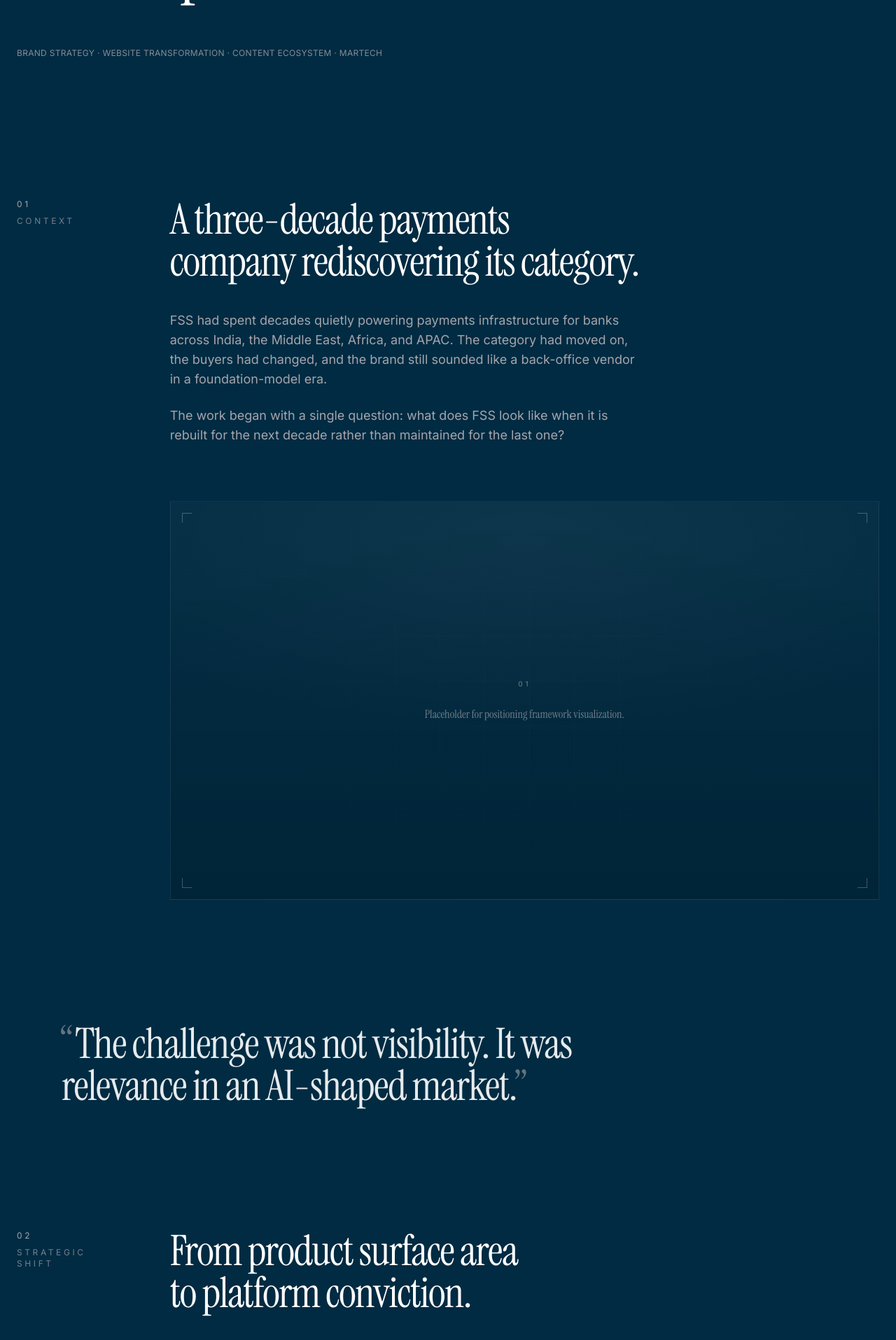
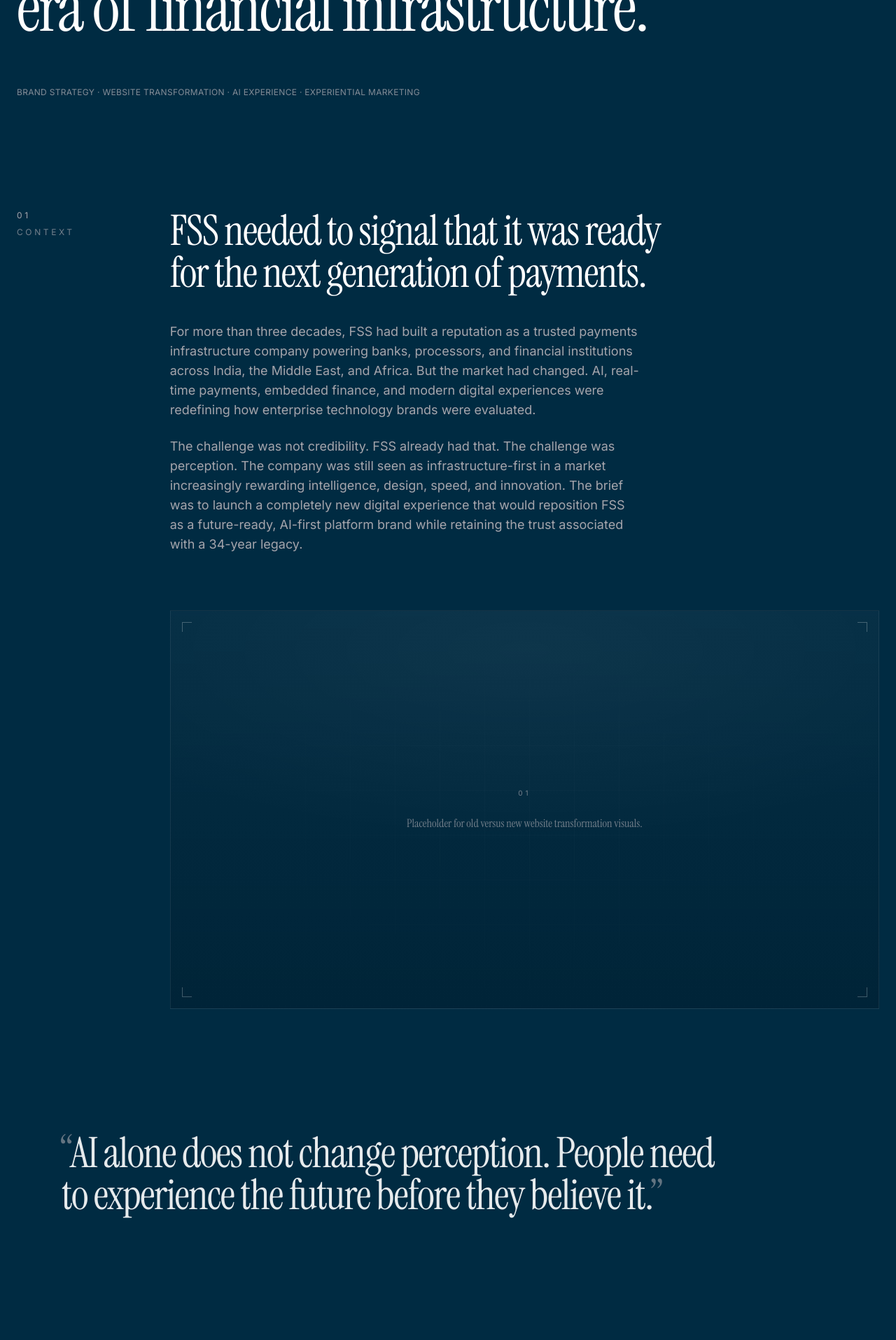
Before and after one commit to d-sourabh/dsignosour, a React (Vite) app: page /work/fss-transformation in a window 1280 px wide. Shown: the part 620-2535 px from the top of the page at 70% size. Built offline with nearby package versions, Linux system fonts and the light colour scheme.

Commit message:
Update case study position labels to X/08

```diff
--- a/src/pages/FSSTransformation.tsx
+++ b/src/pages/FSSTransformation.tsx
@@ -11,95 +11,98 @@
   return (
     <CaseStudyPage>
       <CaseStudyOpening
-        index="01 / 04"
+        index="01 / 08"
         eyebrow="Case Study · FSS"
-        meta="Brand Strategy · Website Transformation · Content Ecosystem · Martech"
-        statement="Transforming a legacy fintech company into a modern AI-first platform brand."
+        meta="Brand Strategy · Website Transformation · AI Experience · Experiential Marketing"
+        statement="Transforming a legacy payments company into an AI-first brand experience built for the next era of financial infrastructure."
       />
 
       <CaseStudySection
         index="01"
         label="Context"
-        heading="A three-decade payments company rediscovering its category."
+        heading="FSS needed to signal that it was ready for the next generation of payments."
         body={[
-          "FSS had spent decades quietly powering payments infrastructure for banks across India, the Middle East, Africa, and APAC. The category had moved on, the buyers had changed, and the brand still sounded like a back-office vendor in a foundation-model era.",
-          "The work began with a single question: what does FSS look like when it is rebuilt for the next decade rather than maintained for the last one?",
+          "For more than three decades, FSS had built a reputation as a trusted payments infrastructure company powering banks, processors, and financial institutions across India, the Middle East, and Africa. But the market had changed. AI, real-time payments, embedded finance, and modern digital experiences were redefining how enterprise technology brands were evaluated.",
+          "The challenge was not credibility. FSS already had that. The challenge was perception. The company was still seen as infrastructure-first in a market increasingly rewarding intelligence, design, speed, and innovation. The brief was to launch a completely new digital experience that would reposition FSS as a future-ready, AI-first platform brand while retaining the trust associated with a 34-year legacy.",
         ]}
-        placeholder="Placeholder for positioning framework visualization."
+        placeholder="Placeholder for old versus new website transformation visuals."
       />
 
       <PullStatement>
-        The challenge was not visibility. It was relevance in an AI-shaped
-        market.
+        AI alone does not change perception. People need to experience the
+        future before they believe it.
       </PullStatement>
 
       <CaseStudySection
         index="02"
         label="Strategic Shift"
-        heading="From product surface area to platform conviction."
+        heading="The launch was designed as a full-scale perception shift rather than a website refresh."
         body={[
-          "The brand had been speaking in product names. The market was listening for platform thinking. We rebuilt the narrative around three pillars: Protect, Grow, Create, mapped to the actual modernization decisions banking CIOs and CTOs were making.",
-          "Every artefact downstream, from positioning to website to content, was tested against a single rule: does this sound like a platform company building the next era of payments, or a vendor renewing a contract?",
+          "Instead of treating the website as a standalone marketing asset, we treated it as the centrepiece of a larger brand transformation initiative. Every decision was guided by a single objective: make FSS feel unmistakably modern without disconnecting from its credibility in payments.",
+          "The visual system moved to a cinematic dark-mode interface built around deep blacks, sharp red accents, motion design, and immersive storytelling. At the same time, we introduced \u201CMerlin,\u201D a multilingual AI assistant designed to make the platform feel intelligent, conversational, and globally accessible. The launch strategy expanded beyond digital into physical experiences, AR activations, AI-powered interactions, and immersive storytelling environments across offices and client touchpoints.",
         ]}
-        placeholder="Placeholder for Protect, Grow, Create narrative framework."
+        placeholder="Placeholder for brand strategy framework and AI-first positioning visuals."
         reverse
       />
 
       <CaseStudySection
         index="03"
-        label="Website Transformation"
-        heading="An editorial system, not a brochure."
+        label="Website Experience"
+        heading="The new website was engineered to feel immersive, intelligent, and alive."
         body={[
-          "The site moved from feature lists to story architectures. Each product page became an argument: who this is for, what is changing in their world, and why FSS is the platform shaped for that change.",
-          "Content modules, hero systems, and templates were rebuilt so marketing could ship narrative at the pace of the market, not the pace of quarterly cycles.",
+          "The website was rebuilt from the ground up with a focus on interaction design, motion systems, and modern enterprise storytelling. Scroll-triggered animations, cinematic transitions, WebGL-driven visual elements, and micro-interactions transformed the browsing experience into something more experiential than informational.",
+          "The platform also integrated live martech systems and dynamic content surfaces that continuously pulled whitepapers, demos, and knowledge assets into the experience. Merlin, the multilingual LLM-powered assistant, enabled visitors to interact with the platform in more than 150 languages. Every layer of the experience was designed to reinforce one message: FSS was entering the AI era with confidence and clarity.",
         ]}
-        placeholder="Placeholder for SEO and AEO growth visualization."
+        placeholder="Placeholder for dark-mode website screens and interaction design system."
       />
 
       <CaseStudySection
         index="04"
-        label="Content Ecosystem"
-        heading="A library that compounds."
+        label="Phygital Launch"
+        heading="The website launch extended into immersive physical experiences across offices and client environments."
         body={[
-          "We treated content as a system, not a calendar. Pillar narratives, executive POVs, podcast episodes, and CXO briefings were threaded into one ecosystem so every piece reinforced the next.",
-          "The result was a content engine where Payments Unheard, the FSS AI Masterclass, and original research kept pulling the same audience deeper into the platform story.",
+          "To ensure the launch became an organizational moment rather than a marketing announcement, we built a coordinated phygital rollout across Mumbai, Chennai, Dubai, and client-facing environments. Merlin cutouts equipped with QR triggers appeared across offices, linking employees to an AI-generated music video experience.",
+          "An AI-powered roaming robot wearing Merlin\u2019s signature red cape interacted with employees in real time, while augmented reality wall installations brought the company\u2019s future-facing narrative to life through smartphone-triggered animations. A touch-sensitive Tesseract cube installation added a science-fiction inspired interactive layer to the experience. For client meetings, sales teams carried matte-black launch kits containing NFC-enabled collateral, AR triggers, and projection-led storytelling experiences.",
         ]}
-        placeholder="Placeholder for content ecosystem diagram."
+        placeholder="Placeholder for AR wall installations, Merlin robot interactions, and Tesseract cube visuals."
         reverse
       />
 
       <CaseStudySection
         index="05"
-        label="Audience Growth"
-        heading="Compounding presence with the buyer."
-        body="LinkedIn moved from a publishing channel to an audience asset. CXO-grade thought leadership, narrative drops, and editorial campaigns built a community of senior banking buyers who returned for the writing, not the promotion."
-        placeholder="Placeholder for LinkedIn community growth curve."
+        label="Campaign Rollout"
+        heading="Every audience experienced the transformation through a tailored narrative layer."
+        body={[
+          "The rollout strategy was customized across clients, regulators, employees, and prospective talent audiences. LinkedIn campaigns targeted banking and payments leaders across Mumbai, Dubai, and Riyadh using localized storytelling experiences and region-aware landing pages. Merlin greeted users contextually, while the site dynamically surfaced relevant platform capabilities and thought leadership content.",
+          "Internally, employees were introduced to the launch through teaser campaigns, QR-driven interactions, and synchronized office activations leading into the CEO town hall and global website reveal. The objective was to convert employees into active brand participants instead of passive observers. This transformed the launch into a collective organizational experience that extended far beyond the website itself.",
+        ]}
+        placeholder="Placeholder for LinkedIn campaign creatives, launch kits, and employee engagement visuals."
       />
 
       <CaseStudySection
         index="06"
-        label="Martech Infrastructure"
-        heading="An operating layer underneath the narrative."
+        label="Operating Layer"
+        heading="The launch required new operational systems across technology, storytelling, and coordination."
         body={[
-          "Brand work only travels as far as the system carrying it. The team rebuilt the martech stack around buyer intelligence, account scoring, and orchestration so every campaign could move from broad reach to named-account precision.",
-          "This is where storytelling stopped being a deliverable and became a function with measurable pipeline behind it.",
+          "Executing the launch required capabilities that did not previously exist within the marketing function. The team worked with emerging technologies including WebGL environments, multilingual LLM systems, web-based augmented reality, and AI-assisted physical installations. To operationalize this, a two-week capability sprint was conducted with external specialists to train internal teams across production, prompting, interaction management, and activation workflows.",
+          "A hub-and-spoke execution model ensured synchronization across Mumbai, Chennai, Dubai, and client-facing deployments. Shared messaging systems, centralized launch governance, and rapid-response micro teams allowed the experience to remain consistent across digital, physical, and social channels simultaneously.",
         ]}
-        placeholder="Placeholder for martech automation architecture."
+        placeholder="Placeholder for launch operations workflow and cross-location coordination diagrams."
         reverse
       />
 
       <CaseStudyOutcomes
         index="07"
         outcomes={[
-          { metric: "#1", label: "Media Share of Voice" },
-          { metric: "100%+", label: "Organic Traffic Growth" },
-          { metric: "75K+", label: "LinkedIn Community" },
-          { metric: "500Cr+", label: "Influenced Pipeline" },
+          { metric: "91K+", label: "Unique visitors in the first month" },
+          { metric: "2.6×", label: "Increase in average session duration" },
+          { metric: "12.6K", label: "AI conversations handled autonomously by Merlin" },
+          { metric: "3.4M", label: "Organic social impressions generated by employees" },
         ]}
       />
 
       <NextCaseStudy
-        number="02 / 04"
+        number="02 / 08"
         route="/work/gtm-narratives"
         title="Building GTM Narratives Across a Payments Ecosystem"
       />
--- a/src/pages/GTMNarratives.tsx
+++ b/src/pages/GTMNarratives.tsx
@@ -11,7 +11,7 @@
   return (
     <CaseStudyPage>
       <CaseStudyOpening
-        index="02 / 04"
+        index="02 / 08"
         eyebrow="Case Study · GTM"
         meta="GTM · Positioning · Sales Enablement · Product Marketing"
         statement="Building product narratives across a complex payments ecosystem."
@@ -87,7 +87,7 @@
       />
 
       <NextCaseStudy
-        number="03 / 04"
+        number="03 / 08"
         route="/work/simply-payments"
         title="Building an Industry Narrative Platform"
       />
--- a/src/pages/InnovationLab.tsx
+++ b/src/pages/InnovationLab.tsx
@@ -11,7 +11,7 @@
   return (
     <CaseStudyPage>
       <CaseStudyOpening
-        index="04 / 04"
+        index="04 / 08"
         eyebrow="Case Study · Innovation Lab"
         meta="Innovation · AI · AR · Experiments"
         statement="Designing experimental systems for modern brand storytelling."
@@ -87,7 +87,7 @@
       />
 
       <NextCaseStudy
-        number="01 / 04"
+        number="01 / 08"
         route="/work/fss-transformation"
         title="Repositioning FSS for the AI Era"
       />
--- a/src/pages/SimplyPayments.tsx
+++ b/src/pages/SimplyPayments.tsx
@@ -11,7 +11,7 @@
   return (
     <CaseStudyPage>
       <CaseStudyOpening
-        index="03 / 04"
+        index="03 / 08"
         eyebrow="Case Study · Simply Payments"
         meta="Executive Marketing · Community · Events · Narrative Strategy"
         statement="Building an executive fintech narrative platform from the ground up."
@@ -99,7 +99,7 @@
       />
 
       <NextCaseStudy
-        number="04 / 04"
+        number="04 / 08"
         route="/work/innovation-lab"
         title="Designing Experimental Brand Experiences"
       />
```
